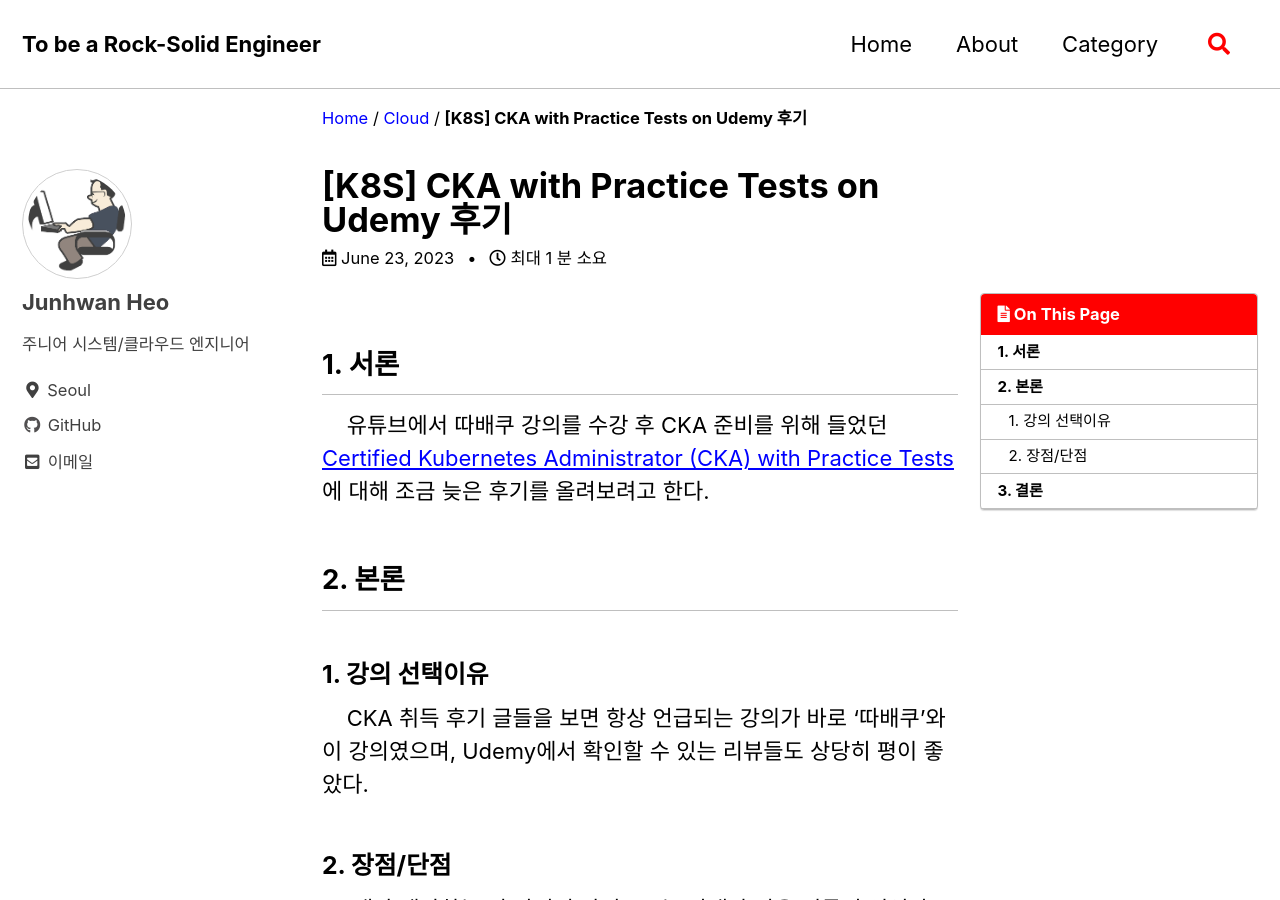
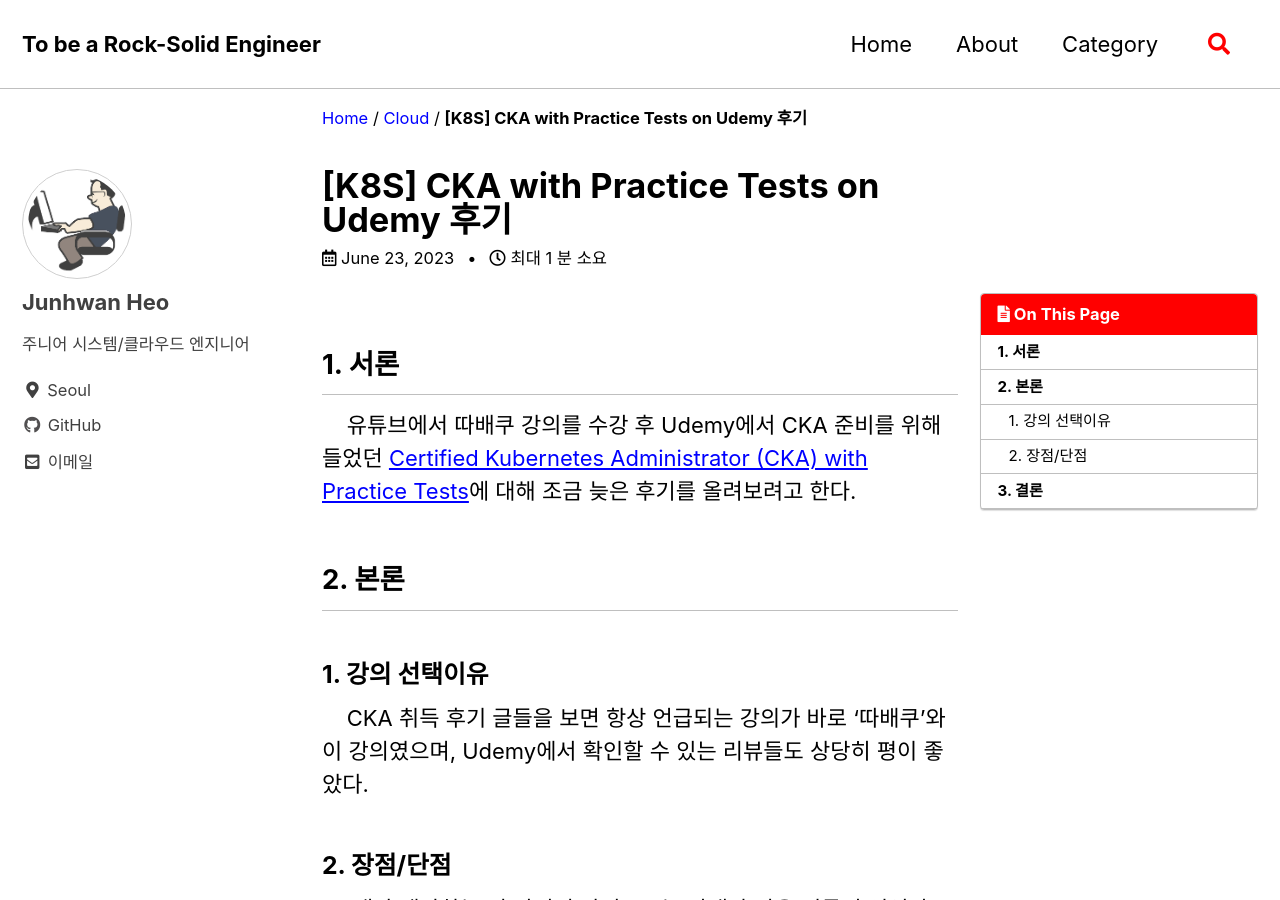
Before and after one commit to holeman4110/holeman4110.github.io, a Jekyll site: the page built from _posts/2023-06-23-CkaUdemy.md, in a window 1280 px wide and 900 px high. Built offline with Jekyll 4.4.1, drawn with Linux system fonts in a browser that asks for light colours; cached includes are drawn as plain includes; a script bundle is joined from its source files by our own code; comment, search, counter and statistics services are not loaded.

Commit message:
Update 2023-06-23-CkaUdemy.md

```diff
--- a/_posts/2023-06-23-CkaUdemy.md
+++ b/_posts/2023-06-23-CkaUdemy.md
@@ -16,7 +16,7 @@ sidebar:
 
 ## 1. 서론
 
-&nbsp;&nbsp;&nbsp;&nbsp;유튜브에서 따배쿠 강의를 수강 후 CKA 준비를 위해 들었던 [Certified Kubernetes Administrator (CKA) with Practice Tests](https://www.udemy.com/course/certified-kubernetes-administrator-with-practice-tests/)에 대해 조금 늦은 후기를 올려보려고 한다.
+&nbsp;&nbsp;&nbsp;&nbsp;유튜브에서 따배쿠 강의를 수강 후 Udemy에서 CKA 준비를 위해 들었던 [Certified Kubernetes Administrator (CKA) with Practice Tests](https://www.udemy.com/course/certified-kubernetes-administrator-with-practice-tests/)에 대해 조금 늦은 후기를 올려보려고 한다.
 
 ## 2. 본론
 
```
